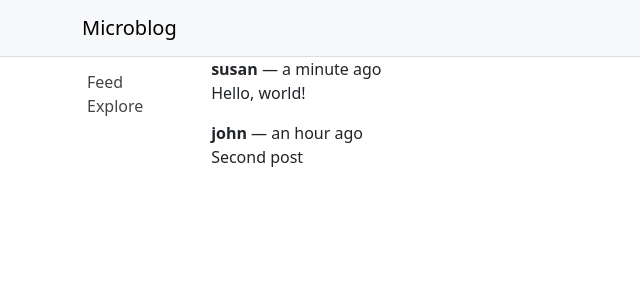
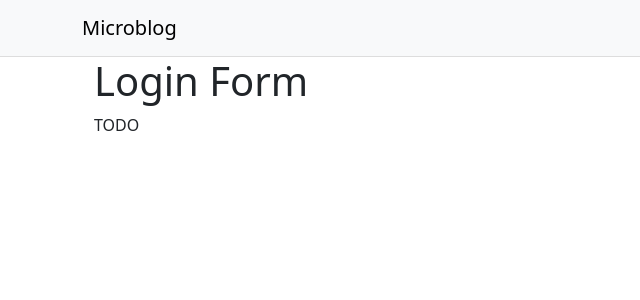
Before and after one commit to mark-ngo203/react-microblog, a React (Create React App) app: page /login in a window 1280 px wide. Shown: the top 300 px of the page, without its empty margins (0-640 px from the left). Built offline with nearby package versions, Linux system fonts and the light colour scheme.

Commit message:
Add routes to the different pages

```diff
--- a/src/App.js
+++ b/src/App.js
@@ -1,15 +1,22 @@
 import Container from 'react-bootstrap/Container';
 import Header from './components/Header';
-import Body from './components/Body'
-import Posts from './components/Posts';
+import { BrowserRouter, Routes, Route, Navigate } from 'react-router-dom';
+import FeedPage from './pages/FeedPage';
+import ExplorePage from './pages/ExplorePage';
+import LoginPage from './pages/LoginPage';
 
 export default function App() {
   return (
     <Container fluid className='App'>
-      <Header />
-      <Body sidebar>
-        <Posts />
-      </Body>
+      <BrowserRouter>
+        <Header />
+        <Routes>
+          <Route path="/" element={<FeedPage />} />
+          <Route path="/explore" element={<ExplorePage />} />
+          <Route path="/login" element={<LoginPage />} />
+          <Route path="*" element={<Navigate to="/" />} />
+        </Routes>
+      </BrowserRouter>
     </Container>
   );
 }
--- /dev/null
+++ b/src/pages/ExplorePage.js
@@ -0,0 +1,10 @@
+import Body from '../components/Body';
+
+export default function ExplorePage() {
+    return (
+        <Body sidebar>
+            <h1>Explore</h1>
+            <p>TODO</p>
+        </Body>
+    );
+}
--- /dev/null
+++ b/src/pages/FeedPage.js
@@ -0,0 +1,10 @@
+import Body from '../components/Body';
+import Posts from '../components/Posts';
+
+export default function FeedPage() {
+    return (
+        <Body sidebar>
+            <Posts />
+        </Body>
+    );
+}
--- /dev/null
+++ b/src/pages/LoginPage.js
@@ -0,0 +1,10 @@
+import Body from '../components/Body';
+
+export default function LoginPage() {
+    return (
+        <Body>
+            <h1>Login Form</h1>
+            <p>TODO</p>
+        </Body>
+    );
+}
```
